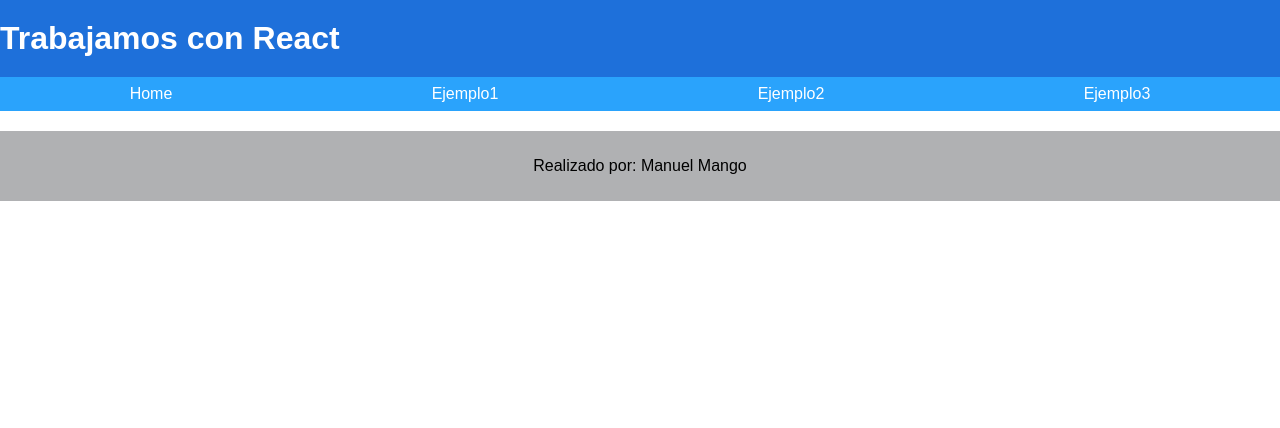
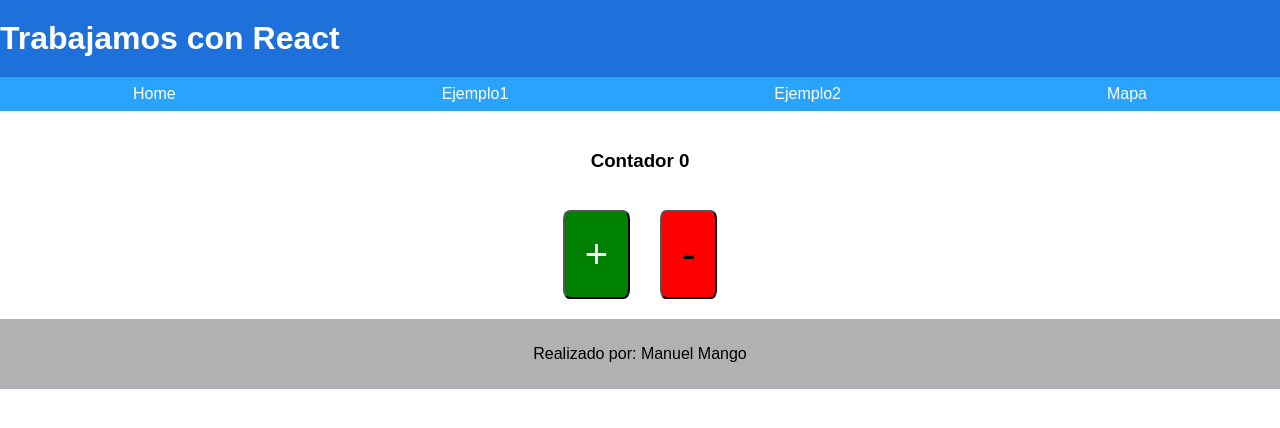
Before and after one commit to manuelmango1/React-Utn, a React (Create React App) app: page /ejemplo2 in a window 1280 px wide. Shown: the top 428 px of the page. Built offline with nearby package versions, Linux system fonts and the light colour scheme.

Commit message:
3er commit

```diff
--- a/src/App.js
+++ b/src/App.js
@@ -7,6 +7,8 @@ import Nav from './Components/Nav';
 import Footer from './Components/Footer';
 import HomePage from './pages/HomePage';
 import Ejemplo1 from "./pages/Ejemplo1"
+import Ejemplo2 from './pages/Ejemplo2';
+import Mapa from './pages/Mapa';
 function App() {
     return (
       <div className="App">
@@ -16,6 +18,8 @@ function App() {
             <Routes>
               <Route path='/' element={<HomePage/>}></Route>
               <Route path='/ejemplo1' element={<Ejemplo1/>}></Route>
+              <Route path='/ejemplo2' element={<Ejemplo2/>}></Route>
+              <Route path='/ejemplo3' element={<Mapa/>}></Route>
             </Routes>
             </BrowserRouter>
           <Footer/>
--- /dev/null
+++ b/src/Components/Estados.js
@@ -0,0 +1,27 @@
+import react, { useState } from "react";
+
+
+import "../css/estados.css"
+
+
+function Estados(props){
+
+    const [counter, setCounter] = useState(0);
+
+    return(
+        <div className="contenedor">
+            <h3>{`Contador ${counter}`}</h3>
+
+            <div className="buttonGroup">
+                <button className="success" onClick={()=> setCounter(counter + 1)}>+</button>
+                <button className="error" onClick={()=> setCounter(counter - 1)}>-</button>
+            </div>
+
+
+        </div>
+    )
+}
+
+export{
+    Estados
+}
--- a/src/Components/Nav.js
+++ b/src/Components/Nav.js
@@ -8,7 +8,7 @@ function Nav(props){
                 <li><Link to="/">Home</Link></li>
                 <li><Link to="/ejemplo1">Ejemplo1</Link></li>
                 <li><Link to="/ejemplo2">Ejemplo2</Link></li>
-                <li><Link to="/ejemplo3">Ejemplo3</Link></li>
+                <li><Link to="/ejemplo3">Mapa</Link></li>
             </ul>
 
         </nav>
--- a/src/Components/Props.js
+++ b/src/Components/Props.js
@@ -29,8 +29,36 @@ function EjemploProps3({titulo, subtitulo, cuerpo}){
     )
 }
 
+function EjemploProps4(props){
+    //Cuando se produzca el evento onChange en el input
+    //ejecuto la funcion anonima que llama a la funcion
+    //que enviamos en la prop 'cambiarValor'
+
+
+    return(
+        <label htmlFor="">Ver en consola: <input type="text" onChange={(e) =>
+        props.cambiarValor(e.target.value)}/></label>
+    )
+}
+
+function EjemploProps5(props){
+//defino la funcion que va a manejar el evento del click
+    const handleClick = e => {
+//valido que esten pasando as props que necesito
+//si se da la condicion o la pasaron > va a mostrar, me clickeaste, si no, no muestra nada.
+//porque en este caso el control esta dentro del componente
+        if(props.eventoClick){
+            props.eventoClick("Me Clickeaste")
+        }
+    }
+    return(
+        <p><button onClick={handleClick}>Clickeame</button></p>
+    )
+}
 export{
     EjemploProps1,
     EjemploProps2,
-    EjemploProps3
+    EjemploProps3,
+    EjemploProps4,
+    EjemploProps5
 }
--- /dev/null
+++ b/src/css/estados.css
@@ -0,0 +1,28 @@
+.buttonGroup{
+    padding: 20px;
+    display: flex;
+    align-items: center;
+    gap: 30px;
+}
+
+.success{
+    border-radius: 10%;
+    padding: 20px;
+    background-color: green;
+    color: white;
+    font-size:40px ;
+
+}
+
+.error{
+    border-radius: 10%;
+    padding: 20px;
+    background-color: red;
+    font-size: 40px;
+}
+
+.contenedor{
+    display: flex;
+    flex-direction: column;
+    align-items: center;
+}
--- a/src/pages/Ejemplo1.js
+++ b/src/pages/Ejemplo1.js
@@ -1,9 +1,12 @@
 import react from "react";
-import { EjemploProps1, EjemploProps2, EjemploProps3 } from "../Components/Props";
+import { EjemploProps1, EjemploProps2, EjemploProps3, EjemploProps4, EjemploProps5 } from "../Components/Props";
 
 const frutas = ['Manzana','Banana','Palta','Sandia']
 const verduras = ['Papa','Zanahoria','Acelga']
 
+const mostrarValor  = valor =>{
+    console.log(valor)
+}
 
 function Ejemplo1(props){
     return(
@@ -16,6 +19,14 @@ function Ejemplo1(props){
             <EjemploProps2 elementos={verduras}/>
             {/*Multiples propiedades y destructuring */}
             <EjemploProps3 titulo='Utilizando Props' subtitulo='Un nuevo descubrimiento' cuerpo='Laborum ea magna ipsum nostrud amet adipisicing. Fugiat incididunt occaecat culpa ut sint est excepteur consectetur in nulla consequat voluptate. Non eu esse ea consequat nulla culpa aliquip est excepteur laborum non.'/>
+            <EjemploProps4 cambiarValor={mostrarValor}/>
+            {/*Si o si necesito pasarle un atributo, en este caso mostrarValor (Linea 7) */}
+            <EjemploProps4/>
+            {/*Si lo escribo solo, asi sin el manejador, cuando lo complete, va a tirar un error */}
+            <EjemploProps4 cambiarValor={() => {}}/>
+            {/*Es una funcion vacia, no se va a romper pero no va a mostrar nada */}
+            <EjemploProps5/>
+            <EjemploProps5 eventoClick={mostrarValor}/>
         </div>
     )
 }
--- /dev/null
+++ b/src/pages/Ejemplo2.js
@@ -0,0 +1,13 @@
+import { Estados } from "../Components/Estados"
+
+function Ejemplo2(props){
+    return(
+        <div>
+            <Estados/>
+
+
+        </div>
+    )
+}
+
+export default Ejemplo2
--- /dev/null
+++ b/src/pages/Mapa.js
@@ -0,0 +1,12 @@
+import react from "react";
+
+function Mapa(props){
+    return(
+        <div>
+            <h2>Ubicacion</h2>
+
+        </div>
+    )
+}
+
+export default Mapa;
```
